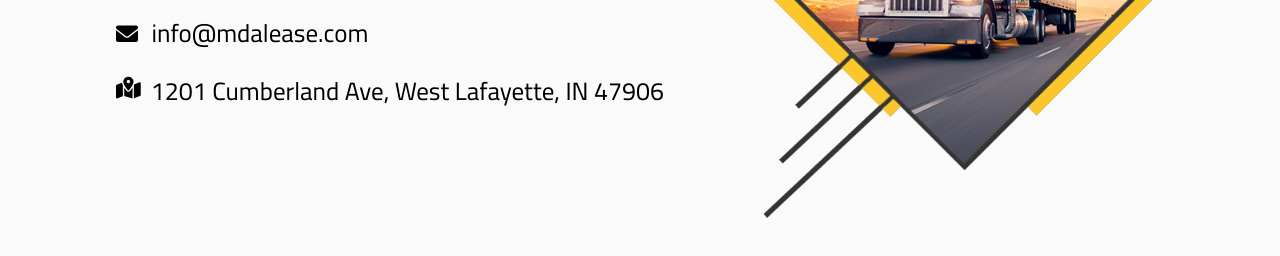
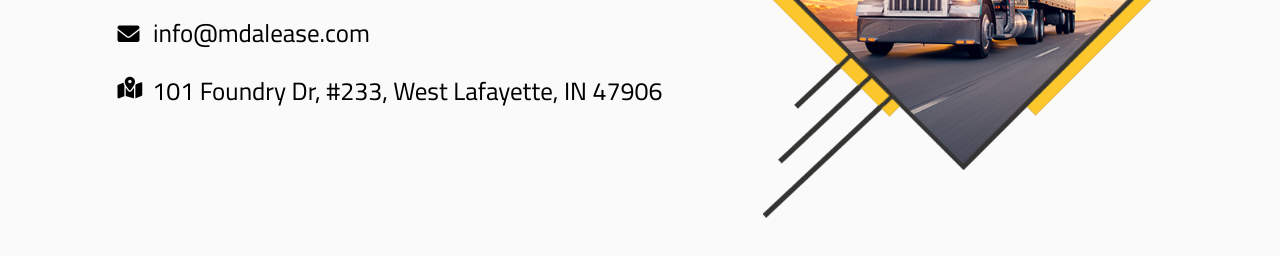
Before and after one commit to cyberasus/mdalease.com, a plain HTML site: page index.html in a window 1280 px wide. Shown: the part 420-676 px from the top of the page. Drawn offline with Linux system fonts and the light colour scheme.

Commit message:
Update index.html

```diff
--- a/index.html
+++ b/index.html
@@ -42,7 +42,7 @@
                         <span><a href="mailto:info@mdalease.com">info@mdalease.com</a></span>
                     </li>
                     <li><i class="fas fa-map-marked-alt"></i>
-                    <span>1201 Cumberland Ave, West Lafayette, IN 47906</span>
+                    <span>101 Foundry Dr, #233, West Lafayette, IN 47906</span>
                 </li>
                 </ul>
             </div>
```
